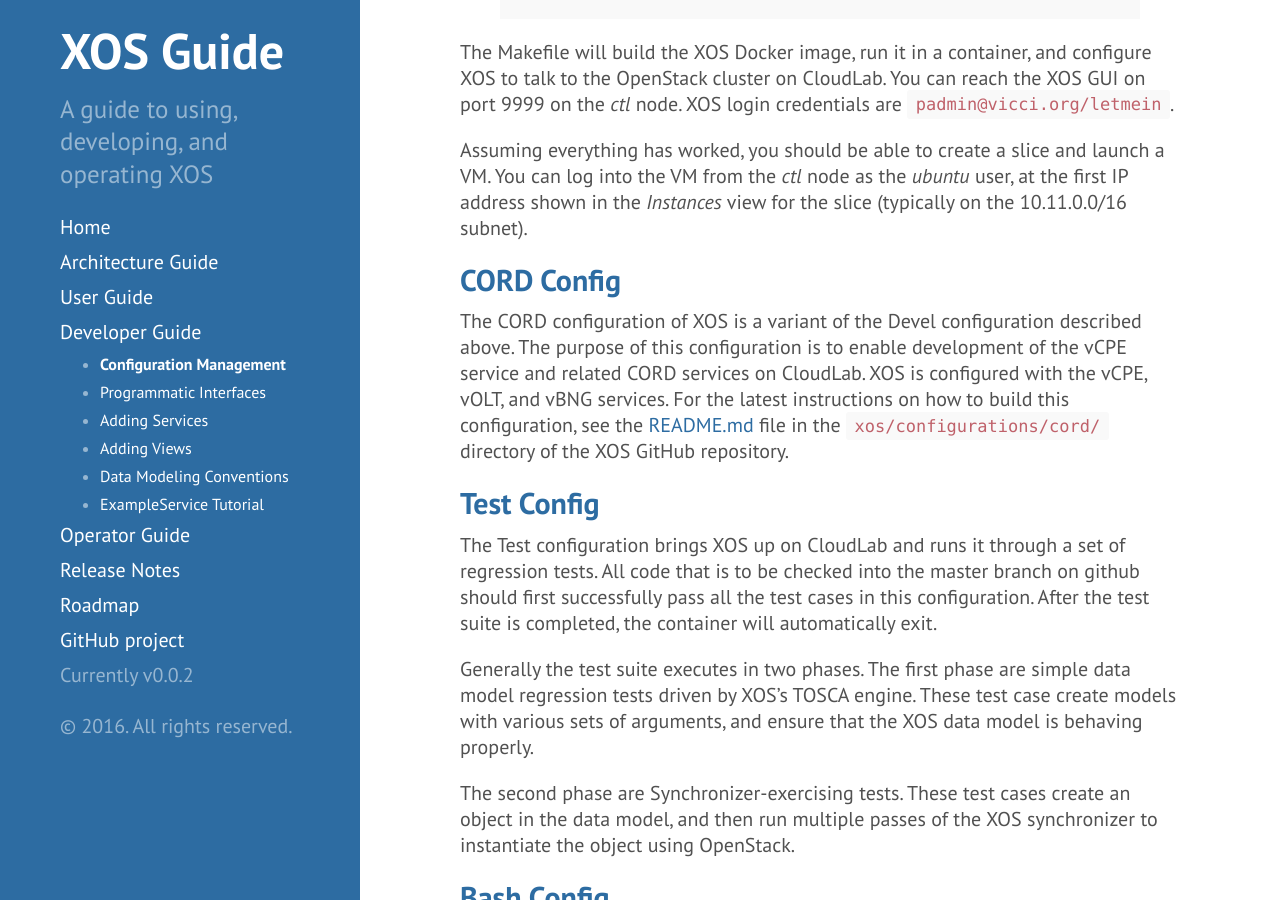
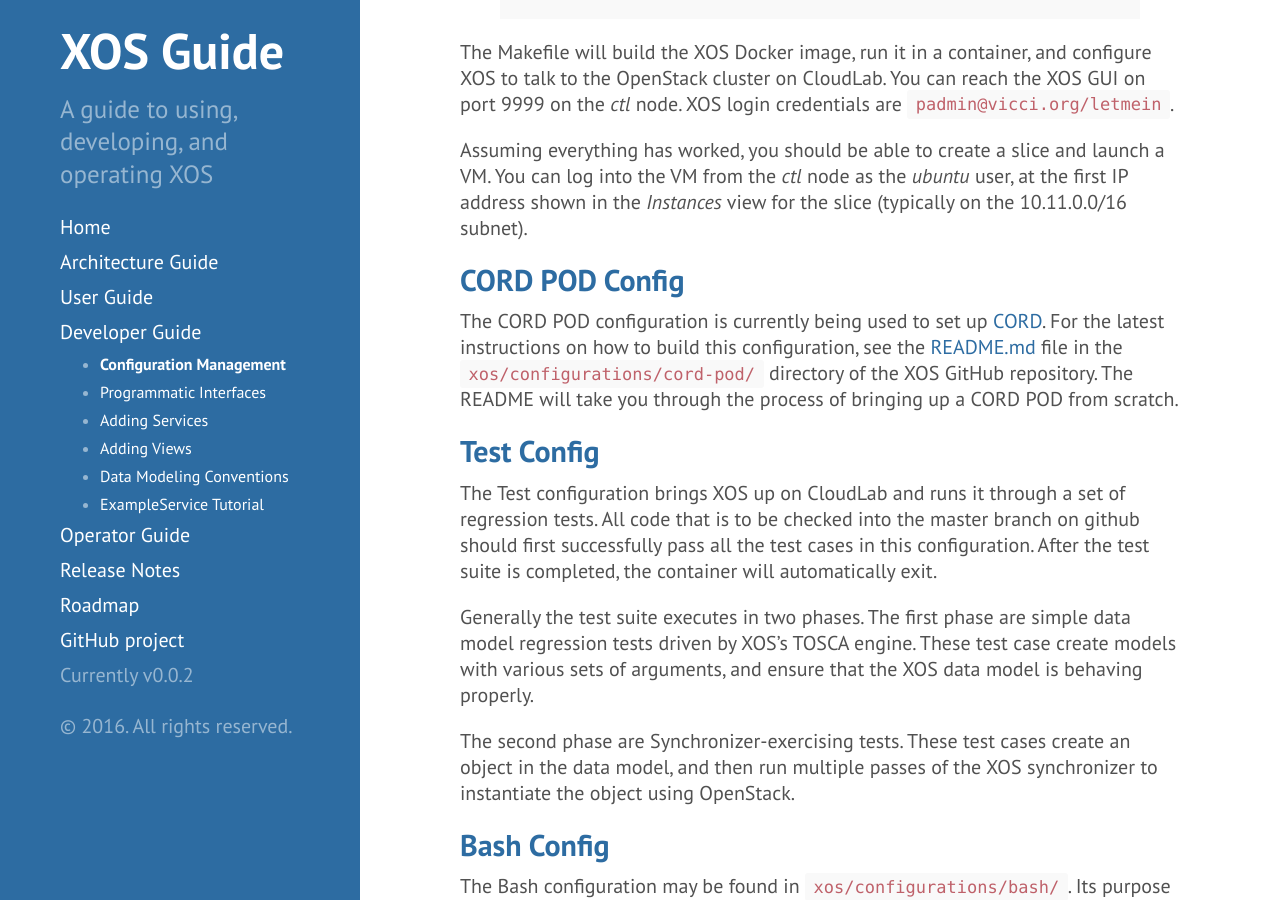
Before and after one commit to open-cloud/open-cloud.github.io.old, a Jekyll site: the page built from devguide_configmgmt.md, in a window 1280 px wide and 900 px high, scrolled down 1966 px. Built offline with Jekyll 4.4.1, drawn with Linux system fonts in a browser that asks for light colours; some of the changed text lies outside the part shown.

Commit message:
Replaced CORD with CORD POD configuration

```diff
--- a/devguide_configmgmt.md
+++ b/devguide_configmgmt.md
@@ -88,14 +88,13 @@
 at the first IP address shown in the *Instances* view for the slice (typically on the
 10.11.0.0/16 subnet).
 
-## CORD Config
+## CORD POD Config
 
-The CORD configuration of XOS is a variant of the Devel configuration described above.
-The purpose of this configuration is to enable development of the vCPE service
-and related CORD services on CloudLab.  XOS is configured with the vCPE, vOLT,
-and vBNG services.  For the latest instructions on how to build this configuration,
-see the [README.md](https://github.com/open-cloud/xos/blob/master/xos/configurations/cord/README.md)
-file in the `xos/configurations/cord/` directory of the XOS GitHub repository.
+The CORD POD configuration is currently being used to set up [CORD](http://opencord.org/).
+For the latest instructions on how to build this configuration, see the
+[README.md](https://github.com/open-cloud/xos/blob/master/xos/configurations/cord-pod/README.md)
+file in the `xos/configurations/cord-pod/` directory of the XOS GitHub repository.
+The README will take you through the process of bringing up a CORD POD from scratch.
 
 ## Test Config
 
```
